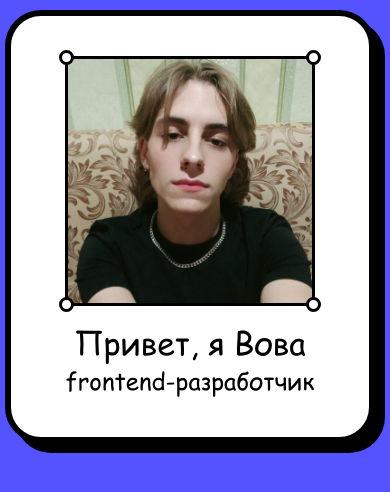
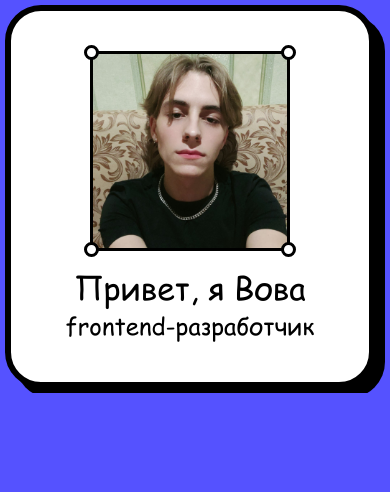
Before and after one commit to Suyukee/portfolio-website, a Next.js app: page / in a window 390 px wide. Shown: the top 492 px of the page. Built offline with nearby package versions, Linux system fonts and the light colour scheme.

Commit message:
testing photo size

```diff
--- a/src/app/globals.css
+++ b/src/app/globals.css
@@ -53,7 +53,7 @@ h3 {
 
 @media (max-width: 920px) {
 	.main {
-		margin: 10px auto;
+		margin: 5px auto;
 	}
 	h1 {
 		font-size: 32px;
--- a/src/styles/hero-section.module.css
+++ b/src/styles/hero-section.module.css
@@ -24,8 +24,8 @@
 		gap: 90px;
 	}
 	.hero__avatar img {
-		width: 250px;
-		height: 250px;
+		width: 200px;
+		height: 200px;
 	}
 }
 
```
